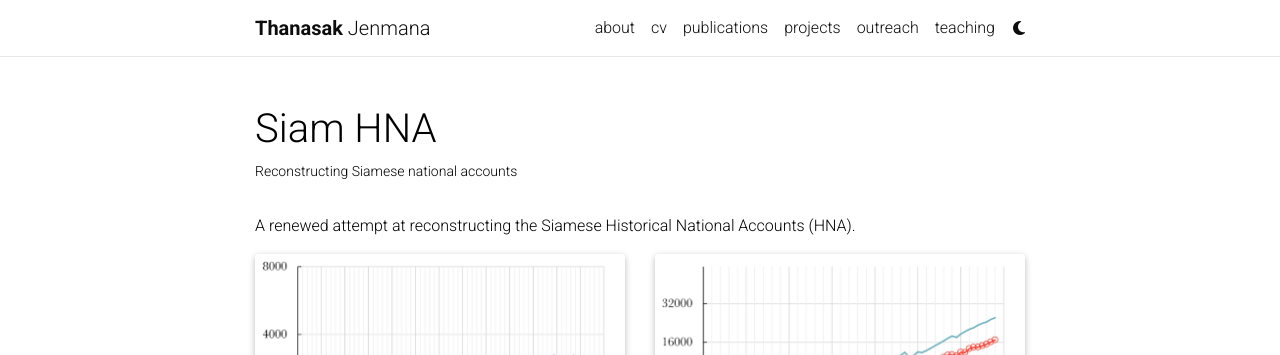
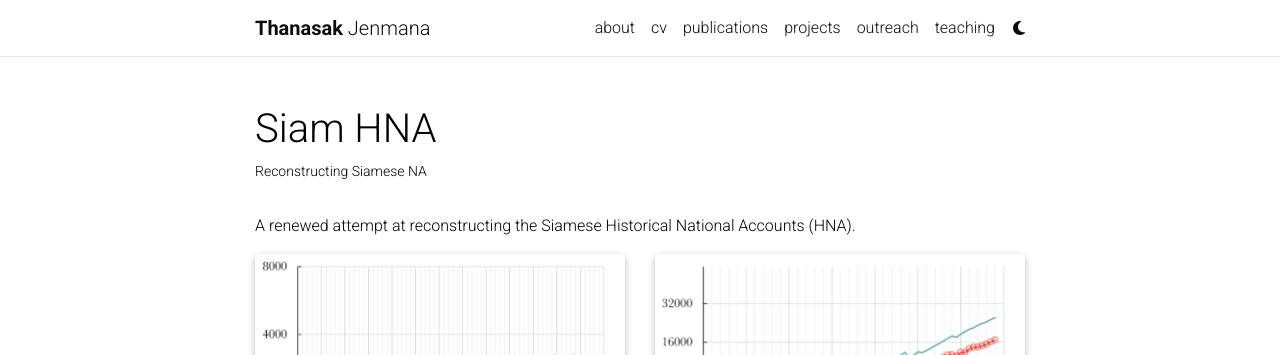
Before and after one commit to mjenmana/mjenmana.github.io, a Jekyll site: the page built from _projects/HNASiam.md, in a window 1280 px wide. Shown: the top 355 px of the page. Built offline with Jekyll 4.4.1, drawn with Linux system fonts in a browser that asks for light colours; full-size pictures stand in for the smaller copies a plugin makes; comment, search, counter and statistics services are not loaded; a style sheet for code colours, icons or effects is not loaded.

```diff
--- a/_projects/HNASiam.md
+++ b/_projects/HNASiam.md
@@ -1,7 +1,7 @@
 ---
 layout: page
 title: Siam HNA
-description: Reconstructing Siamese national accounts
+description: Reconstructing Siamese NA
 img: assets/img/bkkcalendar.jpg
 importance: 1
 category: research
```
Also changed, not shown: assets/img/bkkcalendar.jpg, assets/img/capshare.jpg.
